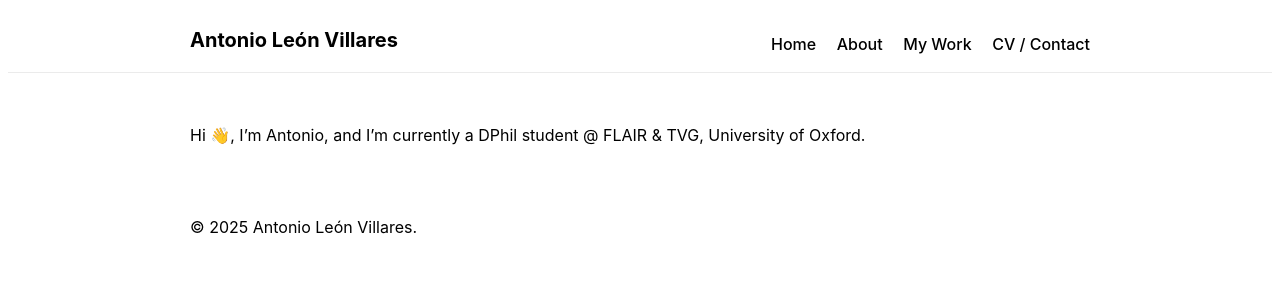
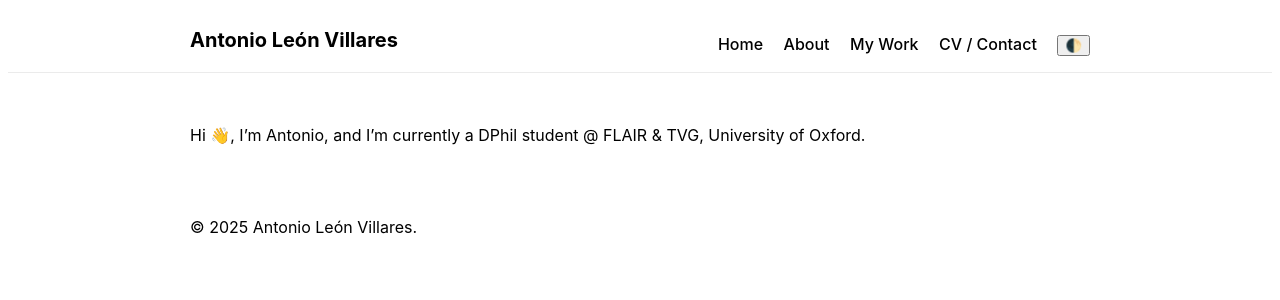
Before and after one commit to alv31415/alv31415.github.io, a Jekyll site: the page built from index.md, in a window 1280 px wide. Shown: the top 300 px of the page. Built offline with Jekyll 4.4.1, drawn with Linux system fonts in a browser that asks for light colours.

Commit message:
Added dark mode support

```diff
--- a/_layouts/default.html
+++ b/_layouts/default.html
@@ -18,6 +18,7 @@
           <a href="{{ '/about' | relative_url }}">About</a>
           <a href="{{ '/work' | relative_url }}">My Work</a>
           <a href="{{ '/cv' | relative_url }}">CV / Contact</a>
+          <button id="theme-toggle" style="margin-left:1rem;">🌓</button>
         </nav>
       </div>
     </header>
@@ -31,5 +32,7 @@
     </footer>
 
     {{ content_for_footer }}
+
+    <script src="{{ '/assets/js/theme.js' | relative_url }}"></script>
   </body>
 </html>
--- a/assets/css/custom.css
+++ b/assets/css/custom.css
@@ -18,3 +18,18 @@ body { font-family: -apple-system, BlinkMacSystemFont, "Segoe UI", Roboto, "Helv
 .paper .meta { font-size: 0.9rem; color: #555; margin-bottom: 0.5rem; }
 .paper p { margin: 0.5rem 0 0; font-size: 0.95rem; color: #222; }
 .paper a.button { display:inline-block; margin-top:0.5rem; padding:0.35rem 0.6rem; border-radius:4px; background:#f3f3f3; text-decoration:none; color:inherit; font-size:0.9rem; }
+
+:root {
+  --bg: #ffffff;
+  --text: #000000;
+}
+
+:root[data-theme="dark"] {
+  --bg: #111111;
+  --text: #dddddd;
+}
+
+body {
+  background: var(--bg);
+  color: var(--text);
+}
--- /dev/null
+++ b/assets/js/theme.js
@@ -0,0 +1,14 @@
+const root = document.documentElement;
+let saved = localStorage.getItem("theme");
+
+if (!saved) {
+  saved = window.matchMedia("(prefers-color-scheme: dark)").matches ? "dark" : "light";
+}
+
+root.setAttribute("data-theme", saved);
+
+document.getElementById("theme-toggle").onclick = () => {
+  const current = root.getAttribute("data-theme") === "dark" ? "light" : "dark";
+  root.setAttribute("data-theme", current);
+  localStorage.setItem("theme", current);
+};
```
